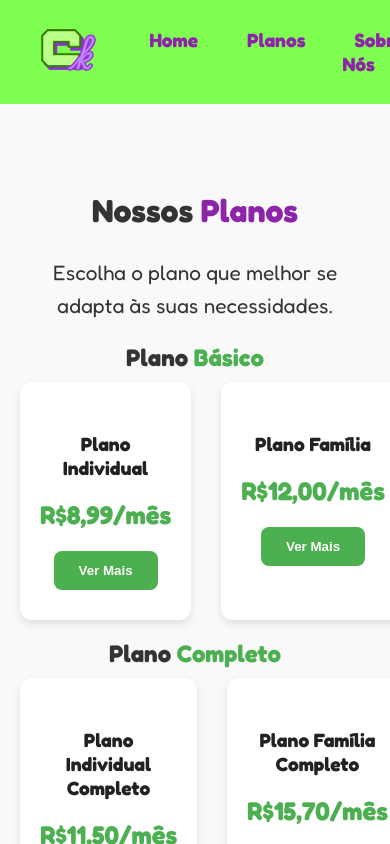
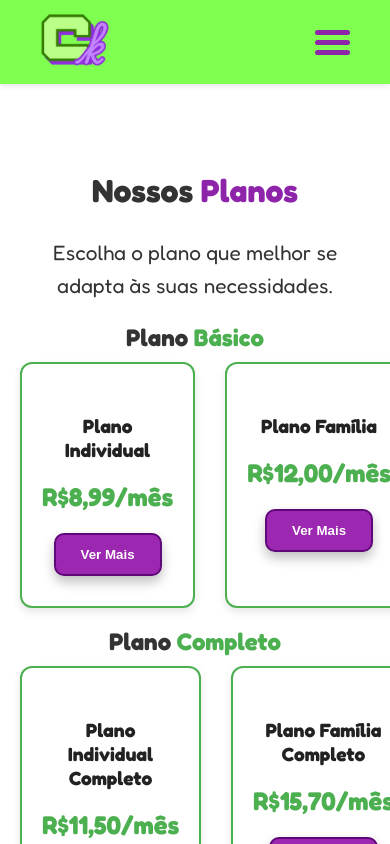
Before and after one commit to raphaelaluvi/TccCriaFront, a React (Vite) app: page /planos in a window 390 px wide. Shown: the top 844 px of the page. Built offline with nearby package versions, Linux system fonts and the light colour scheme.

Commit message:
header e botao plano

```diff
--- a/src/components/Cardplanos/Cardplanos.jsx
+++ b/src/components/Cardplanos/Cardplanos.jsx
@@ -56,7 +56,7 @@ const CardPlanos = ({ planos }) => {
               <ul>
                 <li>Detalhes do {planoSelecionado.nome}...</li>
               </ul>
-              <a href="cadastro.html" className={styles.btn}>
+              <a href="/cadastro" className={styles.btn}>
                 Adquirir!
               </a>
             </div>
--- a/src/components/Cardplanos/Cardplanos.module.css
+++ b/src/components/Cardplanos/Cardplanos.module.css
@@ -2,7 +2,6 @@
 .planos {
   text-align: center;
   padding: 60px 20px;
-  background: #f9f9f9;
 }
 
 .planos h1 {
@@ -39,6 +38,7 @@
 
 .plano-card {
   background: #fff;
+  border: 2px solid #4CAF50;
   border-radius: 12px;
   padding: 30px 20px;
   box-shadow: 0 4px 8px rgba(0, 0, 0, 0.1);
@@ -64,18 +64,22 @@
 }
 
 .plano-card .btn {
+  border: 2px solid #600779;
+  background-color: #9C27B0;
+  box-shadow: 0 6px 12px rgba(0, 0, 0, 0.25);
   display: inline-block;
   padding: 12px 25px;
-  background: #4CAF50;
   color: #fff;
   text-decoration: none;
-  border-radius: 8px;
+  border-radius: 10px;
   font-weight: bold;
   transition: 0.3s ease;
 }
 
 .plano-card .btn:hover {
-  background: #3a9140;
+  transform: scale(0.92) rotate(1deg);
+  filter: brightness(0.9);
+  transition: transform 0.08s ease;
 }
 
 /* -------- Modal atualizado -------- */
--- a/src/components/Header/Header.jsx
+++ b/src/components/Header/Header.jsx
@@ -1,8 +1,12 @@
+import React, { useState } from "react";
 import { NavLink } from "react-router-dom";
 import styles from "./Header.module.css";
 import logo from "../../assets/mini-logo.png";
 
 export default function Header() {
+
+  const [menuAtivo, setMenuAtivo] = useState(false);
+
   return (
     <header className={styles.navbar}>
       <div className={styles.logo}>
@@ -10,8 +14,15 @@ export default function Header() {
           <img src={logo} alt="CriaKids Logo" className={styles.logoImg} />
         </NavLink>
       </div>
+
+      <div className={styles["menu-toggle"]} onClick={() => setMenuAtivo(!menuAtivo)}>
+        <span></span>
+        <span></span>
+        <span></span>
+      </div>
+
       <nav>
-        <ul>
+        <ul className={menuAtivo ? styles.active : ""}>
           <li>
             <NavLink to="/" className={styles.menu}>
               Home
@@ -24,7 +35,7 @@ export default function Header() {
           </li>
           <li>
             <NavLink to="/sobre" className={styles.menu}>
-              Sobre Nós
+              Sobre
             </NavLink>
           </li>
           <li>
--- a/src/components/Header/Header.module.css
+++ b/src/components/Header/Header.module.css
@@ -33,7 +33,7 @@
 }
 
 .logo img {
-  height: 45px;
+  height: 55px;
 }
 
 .navbar ul {
@@ -66,3 +66,43 @@
   filter: brightness(0.9);
   transition: transform 0.08s ease;
 }
+
+.menu-toggle {
+  display: none;
+  flex-direction: column;
+  cursor: pointer;
+  gap: 5px;
+  order: 1;
+}
+
+.menu-toggle span {
+  height: 5px;
+  width: 35px;
+  background-color: #8E24AA;
+  border-radius: 5px;
+  transition: all 0.3s ease;
+}
+
+/* Responsivo */
+@media screen and (max-width: 800px) {
+  .navbar ul {
+    display: none;
+    flex-direction: column;
+    gap: 0;
+    position: absolute;
+    top: 70px; /* altura do header */
+    right: 40px;
+    background-color: #7FFF4F;
+    padding: 10px;
+    border-radius: 10px;
+    box-shadow: 0 2px 5px rgba(0,0,0,0.2);
+  }
+
+  .navbar ul.active {
+    display: flex;
+  }
+
+  .menu-toggle {
+    display: flex;
+  }
+}
```
